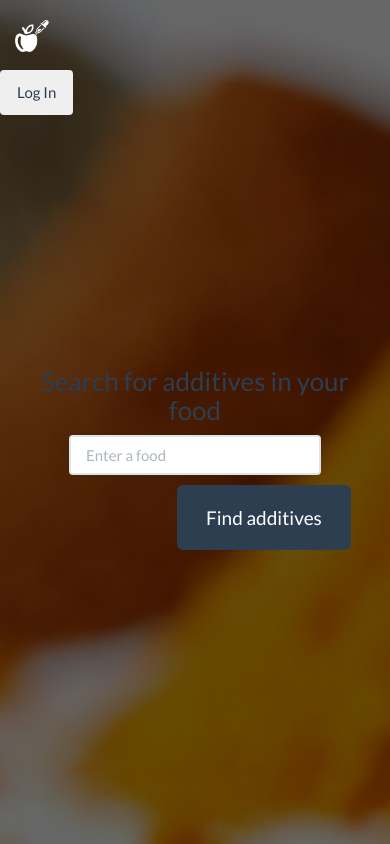
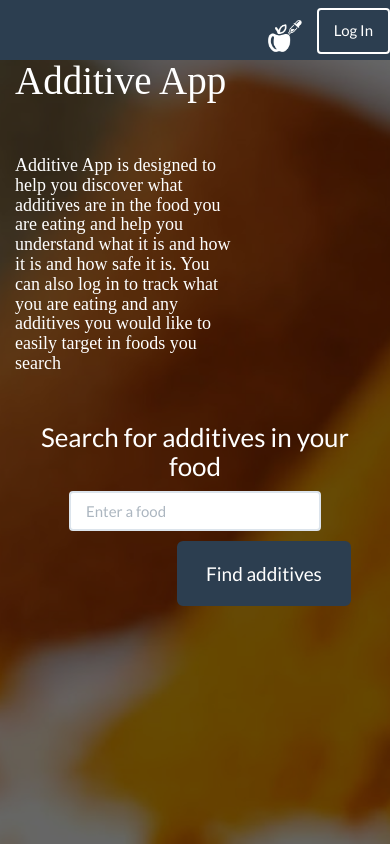
Before and after one commit to gkmarsella/Additives, a Flask app: page / in a window 390 px wide. Run offline with Flask 2, Linux system fonts and the light colour scheme; some libraries are stand-ins or nearby versions.

Commit message:
restyled search page and added responsive text

```diff
--- a/static/style.css
+++ b/static/style.css
@@ -142,3 +142,53 @@ h3 {
 	opacity: 0.4;
 	filter: alpha(opacity=40);
 }
+
+#title {
+	color: white;
+	font-family: initial;
+}
+
+#description {
+	color: white;
+	text-align: -webkit-left;
+	font-family: initial;
+}
+
+#description-box {
+	width: 60%;
+	padding-top: 6%;
+}
+
+#search-box {
+	padding-top: 5%;
+}
+
+@media screen and (max-width: 650px) {
+    #description{
+		color: white;
+		text-align: -webkit-left;
+		font-family: initial;
+		font-size: 18px;
+     }
+}
+
+body {
+  padding-top: 10%;
+}
+
+#nav-elements {
+	float: right;
+}
+
+#login-button {
+	color: white;
+	background-color: rgba(255, 255, 255, 0);
+	border-color: white;
+	margin-top: 6%;
+}
+
+.navbar {
+   background-color: transparent;
+   background: transparent;
+   border-color: transparent;
+}
--- a/templates/base.html
+++ b/templates/base.html
@@ -10,41 +10,7 @@
 	<link rel="stylesheet" href="{{ url_for('static', filename='bootcss.css')}}">
 	<script src="{{url_for('static', filename='App.js') }}"></script>
 </head>
-
-
 <body>
-  <nav class="navbar">
-    <div class="container-fluid">
-      <div class="navbar-header">
-        <button type="button" class="navbar-toggle collapsed" data-toggle="collapse" data-target="#bs-example-navbar-collapse-1">
-          <span class="sr-only">Toggle navigation</span>
-          <span class="icon-bar"></span>
-          <span class="icon-bar"></span>
-          <span class="icon-bar"></span>
-        </button>
-        <a class="navbar-brand" href="{{url_for('search')}}"><img class="icon" src="{{url_for('static', filename='images/icon.png')}}"></a>
-      </div>
-
-      <div class="navbar">
-        <ul class="nav navbar-nav navbar-right">
-          <li>
-            <button type="button" class="btn login-button" data-toggle="modal" data-target=".bs-example-modal-lg">Log In</button>
-              <div class="modal fade bs-example-modal-lg" tabindex="-1" role="dialog" aria-labelledby="myLargeModalLabel">
-                <div class="modal-dialog modal-lg" role="document">
-                  <div class="modal-content">
-                    <form action="">
-                      <input type="text" placeholder="Username">
-                      <input type="text" placeholder="Password">
-                    </form>
-                  </div>
-                </div>
-              </div>
-          </li>
-        </ul>
-
-      </div>
-    </div>
-  </nav>
 	<div class="container">
 		{% block content %}
 		{% endblock %}
--- a/templates/search.html
+++ b/templates/search.html
@@ -6,9 +6,31 @@
     <img src="{{url_for('static', filename='images/pile.jpg')}}">
   </div>
 
+  <!-- Navbar -->
+
+<nav class="navbar transparent navbar-default navbar-right navbar-fixed-top">
+	<div class="container-fluid">
+		<div class="navbar-header" id="nav-elements">
+			<a class="navbar-brand" href="{{url_for('search')}}">
+				<img class="icon" src="{{url_for('static', filename='images/icon.png')}}">
+			</a>
+			<button type="button" id="login-button" class="btn" data-toggle="modal" data-target=".bs-example-modal-lg">Log In</button>
+		</div>
+	</div>
+</nav>
+
+  <!-- content -->
+
+  <h1 id="title">Additive App</h1>
+
+	<div id="description-box">
+  		<h3 id="description">Additive App is designed to help you discover what additives are in the food you are eating and help you understand what it is and how it is and how safe it is. You can also log in to track what you are eating and any additives you would like to easily target in foods you search</h3>
+	</div>
+
+
 
 	<div>
-		<div style="margin-top: 200px;"><h3>Search for additives in your food</h3></div>
+		<div id="search-box"><h3 style="color: white;">Search for additives in your food</h3></div>
 			<div class="bardiv form-group">
 				<form action="{{url_for('results')}}" method="GET">
 					<input class=" searchbar form-control" style="height:40px;" id="searchbar" type="text" name="search-food" placeholder="Enter a food">
```
